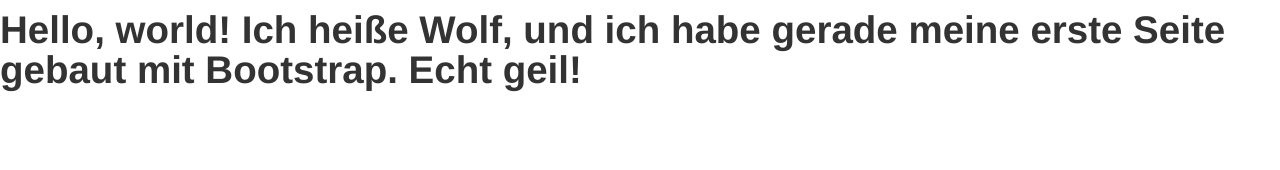
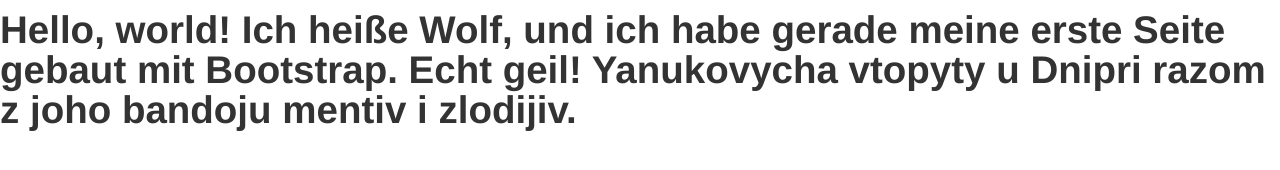
Before and after one commit to RatnykNet/WebEng2014, a plain HTML site: page bootstrap/index.html in a window 1280 px wide. Drawn offline with nearby package versions, Linux system fonts and the light colour scheme.

Commit message:
Erster Commit

```diff
--- a/bootstrap/index.html
+++ b/bootstrap/index.html
@@ -8,7 +8,7 @@
     </head>
     <body>
     <h1>Hello, world! Ich heiße Wolf, und ich habe gerade meine erste Seite
-    gebaut mit Bootstrap. Echt geil!</h1>
+    gebaut mit Bootstrap. Echt geil!  Yanukovycha vtopyty u Dnipri razom z joho bandoju mentiv i zlodijiv.  </h1>
     <script src="http://code.jquery.com/jquery.js"></script>
     <script src="js/bootstrap.min.js"></script>
     </body>
```
